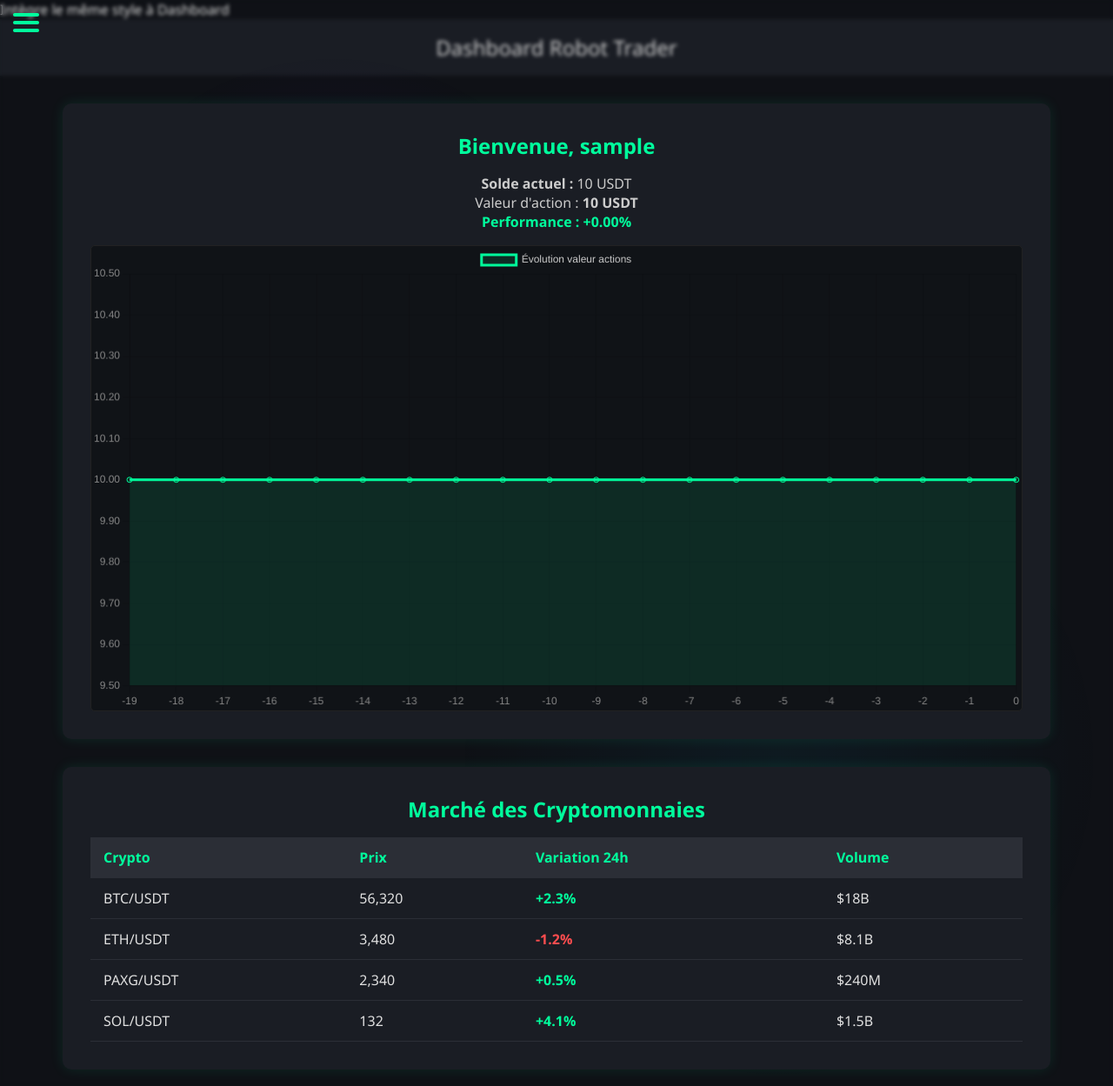
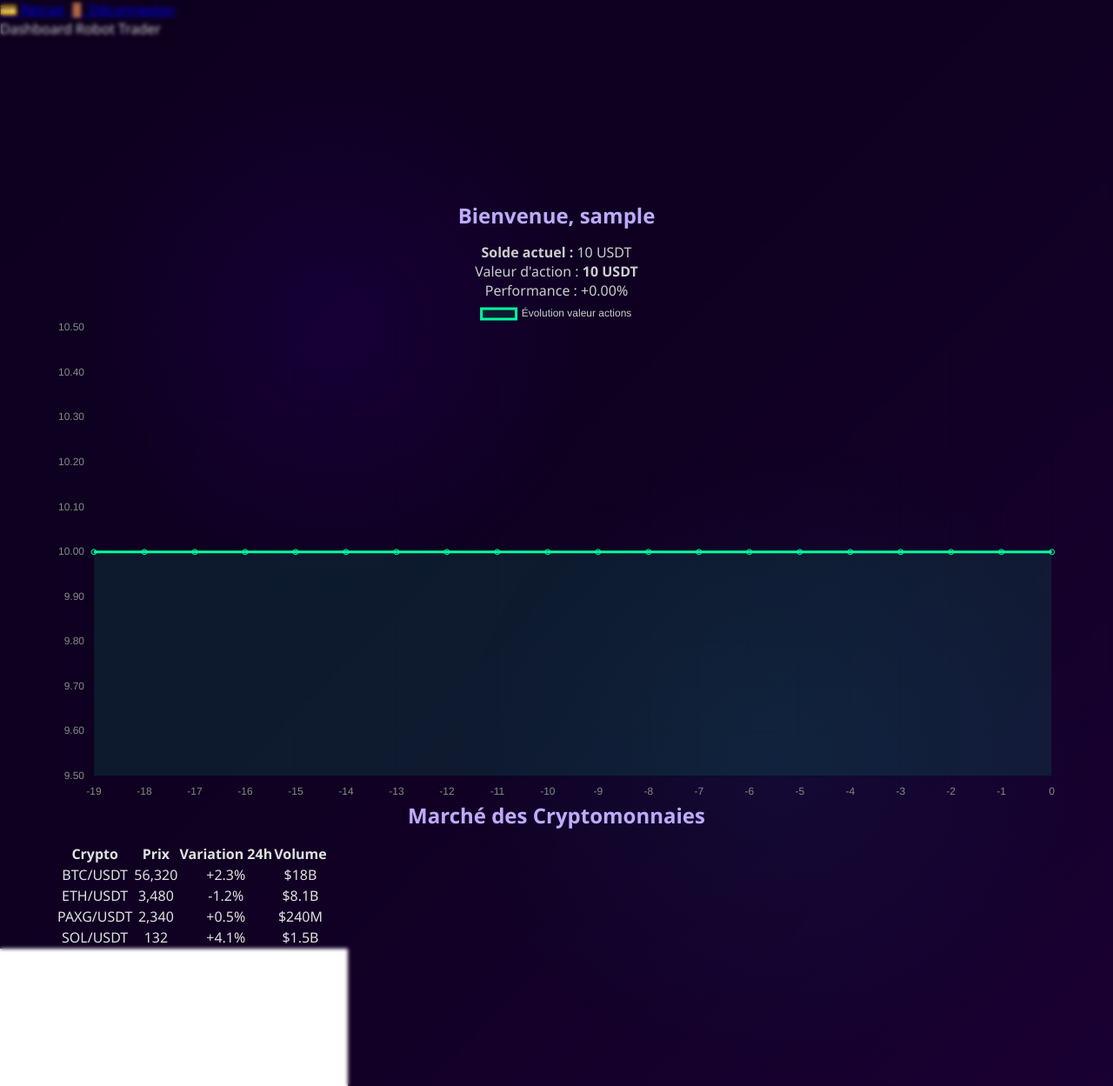
Before and after one commit to brendayologaza4/Robot-trader, a Flask app: page /dashboard in a window 1280 px wide. Shown: the whole page at 87% size. Run offline with Flask 3, Linux system fonts and the light colour scheme; the visitor is signed in with stand-in values (Sample User, id 1); a database or web service that is not in the repository returns one stand-in record (values such as "Sample title"); a map, chart or similar area stays blank; some libraries are stand-ins or nearby versions.

Commit message:
Update dashboard.html

```diff
--- a/templates/dashboard.html
+++ b/templates/dashboard.html
@@ -1,4 +1,4 @@
-Intègre le même style à Dashboard
+
 
 <!DOCTYPE html>
 <html lang="fr">
@@ -8,177 +8,7 @@
     <script src="https://cdn.jsdelivr.net/npm/chart.js"></script>
     <meta name="viewport" content="width=device-width, initial-scale=1.0">
     <link rel="stylesheet" href="{{ url_for('static', filename='style.css') }}">
-    <style>
-        * { box-sizing: border-box; }
-        body {
-            font-family: 'Segoe UI', Tahoma, Geneva, Verdana, sans-serif;
-            background: #0f1116;
-            margin: 0;
-            padding: 0;
-            color: #e0e0e0;
-        }
 
-        .menu-icon {
-            position: absolute;
-            top: 15px;
-            left: 15px;
-            cursor: pointer;
-            z-index: 1000;
-            display: flex;
-            flex-direction: column;
-            justify-content: space-between;
-            width: 30px;
-            height: 22px;
-        }
-
-        .menu-icon .bar {
-            height: 4px;
-            width: 100%;
-            background-color: #00ff9d;
-            border-radius: 2px;
-        }
-
-        .sidebar {
-            position: fixed;
-            top: 0;
-            left: -250px;
-            width: 220px;
-            height: 100%;
-            background: #1a1d24;
-            padding-top: 60px;
-            transition: left 0.3s ease;
-            z-index: 999;
-            box-shadow: 2px 0 10px rgba(0,255,157,0.2);
-        }
-
-        .sidebar a {
-            display: block;
-            color: #e0e0e0;
-            padding: 15px 20px;
-            text-decoration: none;
-            border-bottom: 1px solid #2b2e36;
-        }
-
-        .sidebar a:hover {
-            background: #00ff9d;
-            color: #000;
-        }
-
-        header {
-            background: #1a1d24;
-            color: #00ff9d;
-            padding: 1rem 2rem;
-            font-size: 1.5rem;
-            display: flex;
-            justify-content: center;
-            align-items: center;
-        }
-
-        .logout-btn {
-            background-color: #ff4d4f;
-            color: white;
-            border: none;
-            padding: 8px 15px;
-            font-size: 1rem;
-            cursor: pointer;
-            border-radius: 5px;
-        }
-
-        .container {
-            padding: 2rem;
-            max-width: 1200px;
-            margin: auto;
-        }
-
-        .card {
-            background: #1a1d24;
-            border-radius: 10px;
-            box-shadow: 0 0 15px rgba(0,255,157,0.1);
-            padding: 2rem;
-            margin-bottom: 2rem;
-        }
-
-        h2, h5 {
-            color: #00ff9d;
-            margin-bottom: 1rem;
-        }
-
-        table {
-            width: 100%;
-            border-collapse: collapse;
-            margin-top: 1rem;
-        }
-
-        th, td {
-            padding: 12px 15px;
-            text-align: left;
-            border-bottom: 1px solid #2b2e36;
-        }
-
-        th {
-            background-color: #2b2e36;
-            color: #00ff9d;
-        }
-
-        input[type="number"] {
-            width: 100%;
-            padding: 6px;
-            border: 1px solid #333;
-            border-radius: 4px;
-            background: #111;
-            color: #fff;
-        }
-
-        button {
-            background-color: #00ff9d;
-            color: #000;
-            border: none;
-            padding: 8px 12px;
-            border-radius: 5px;
-            cursor: pointer;
-        }
-
-        button:hover {
-            background-color: #00e68c;
-        }
-
-        .positive {
-            color: #00ff9d;
-            font-weight: bold;
-        }
-
-        .negative {
-            color: #ff4d4f;
-            font-weight: bold;
-        }
-
-        canvas {
-            margin-top: 1rem;
-            background-color: #101317;
-            border: 1px solid #222;
-            border-radius: 5px;
-        }
-
-        a button {
-            background-color: #444;
-            color: #eee;
-        }
-
-        a button:hover {
-            background-color: #666;
-        }
-
-        .card-body.table-responsive {
-            overflow-x: auto;
-        }
-
-        @media (max-width: 768px) {
-            body { font-size: 0.95rem; }
-            .container { padding: 1rem; }
-            th, td { font-size: 0.9rem; }
-            .logout-btn { padding: 6px 10px; font-size: 0.9rem; }
-        }
-    </style>
 </head>
 <body>
 
```
